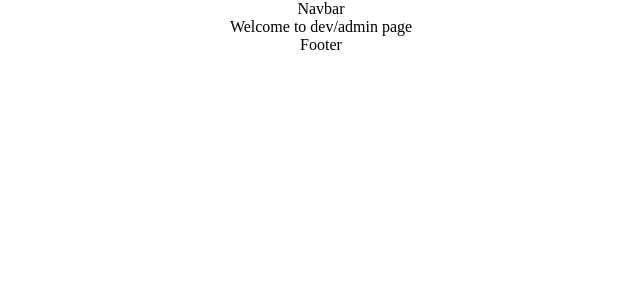
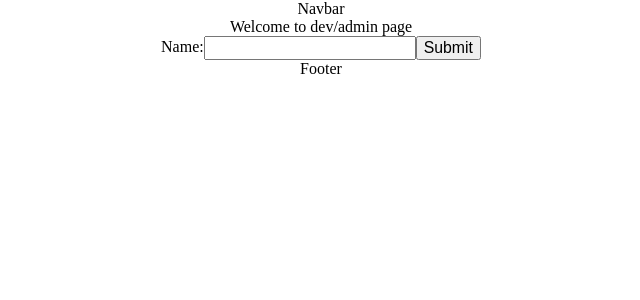
Before and after one commit to bananabrann/jdavisarrangements, a React (Create React App) app in the folder client/jdavisarrangements/: page /dev in a window 1280 px wide. Shown: the top 300 px of the page, without its empty margins (319-959 px from the left). Built offline with nearby package versions, Linux system fonts and the light colour scheme; no server answers.

Commit message:
Form skeleton added

```diff
--- a/client/jdavisarrangements/src/Components/Dev/Dev.js
+++ b/client/jdavisarrangements/src/Components/Dev/Dev.js
@@ -1,21 +1,46 @@
-import React from 'react';
+import React from "react";
 
 class Dev extends React.Component {
     constructor() {
         super();
-    this.state = { someKey: 'someValue' };
+        this.state = {
+            someKey: "someValue",
+            value: ""
+        };
+
+        this.handleChange = this.handleChange.bind(this);
+        this.handleSubmit = this.handleSubmit.bind(this);
+    }
+
+    handleChange(e) {
+        this.setState({
+            value: e.target.value
+        });
+    }
+
+    handleSubmit(e) {
+        alert("A name was submitted: " + this.state.value);
+        e.preventDefault();
     }
 
     render() {
-    return(
+        return (
             <div className="container">
                 <h1>Welcome to dev/admin page</h1>
+                <form onSubmit={this.handleSubmit}>
+                    <label>
+                        Name:
+                        <input type="text" value={this.state.value} onChange={this.handleChange} />
+                    </label>
+                    <input type="submit" value="Submit" />
+                </form>
+
             </div>
-    )
+        );
     }
 
     componentDidMount() {
-    this.setState({ someKey: 'otherValue' });
+        this.setState({ someKey: "otherValue" });
     }
 }
 
--- a/client/jdavisarrangements/src/Components/Songs/Songs.js
+++ b/client/jdavisarrangements/src/Components/Songs/Songs.js
@@ -3,11 +3,18 @@
 class Songs extends React.Component {
   constructor() {
     super();
-    this.state = { someKey: 'someValue' };
+    this.state = {
+      someKey: "Songs",
+      songs: []
+     };
   }
 
   render() {
-    return <p>{this.state.someKey}</p>;
+    return (
+        <div className="container">
+
+        </div>
+      )
   }
 
   componentDidMount() {
```
Lines whose indentation alone changed are shown as unchanged.
